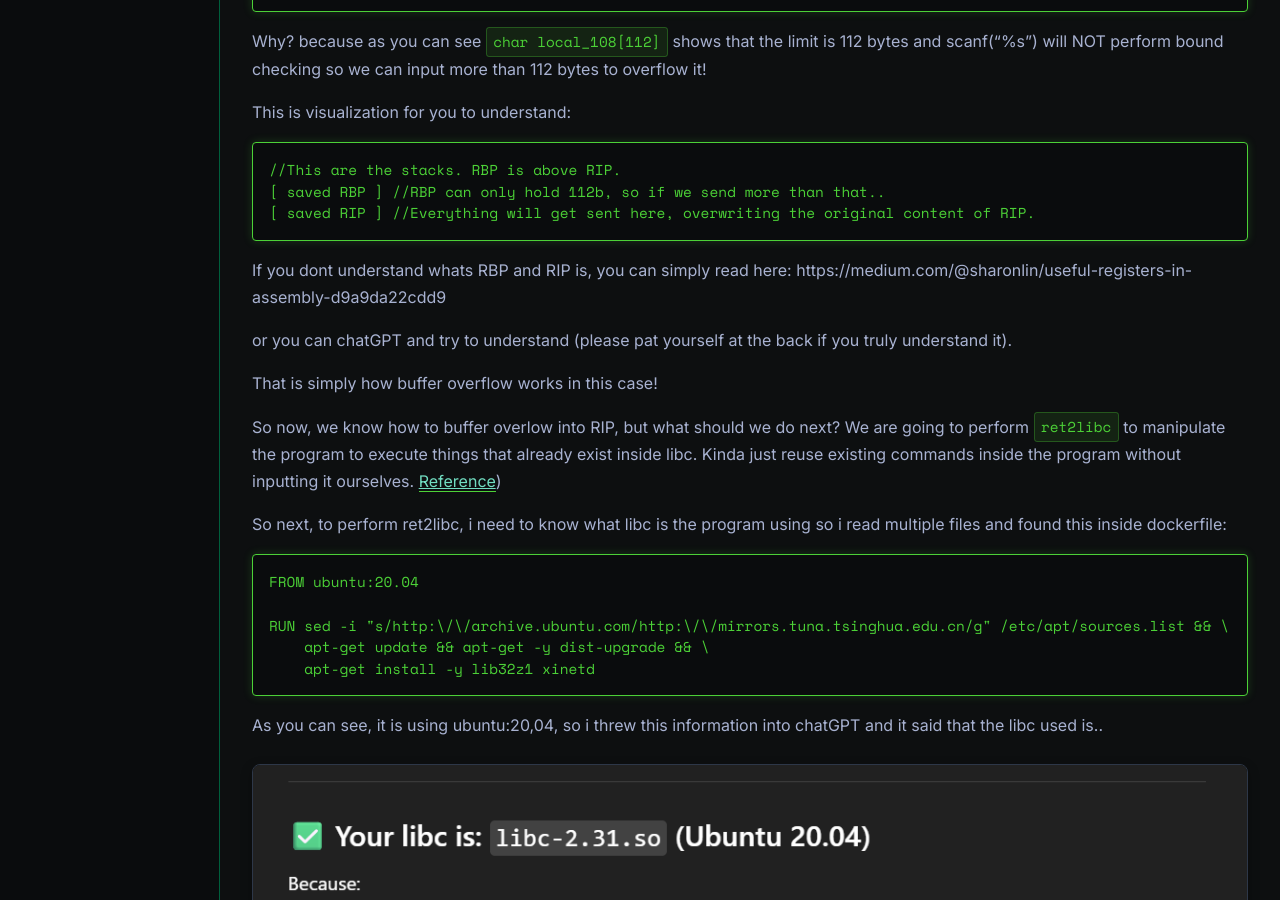
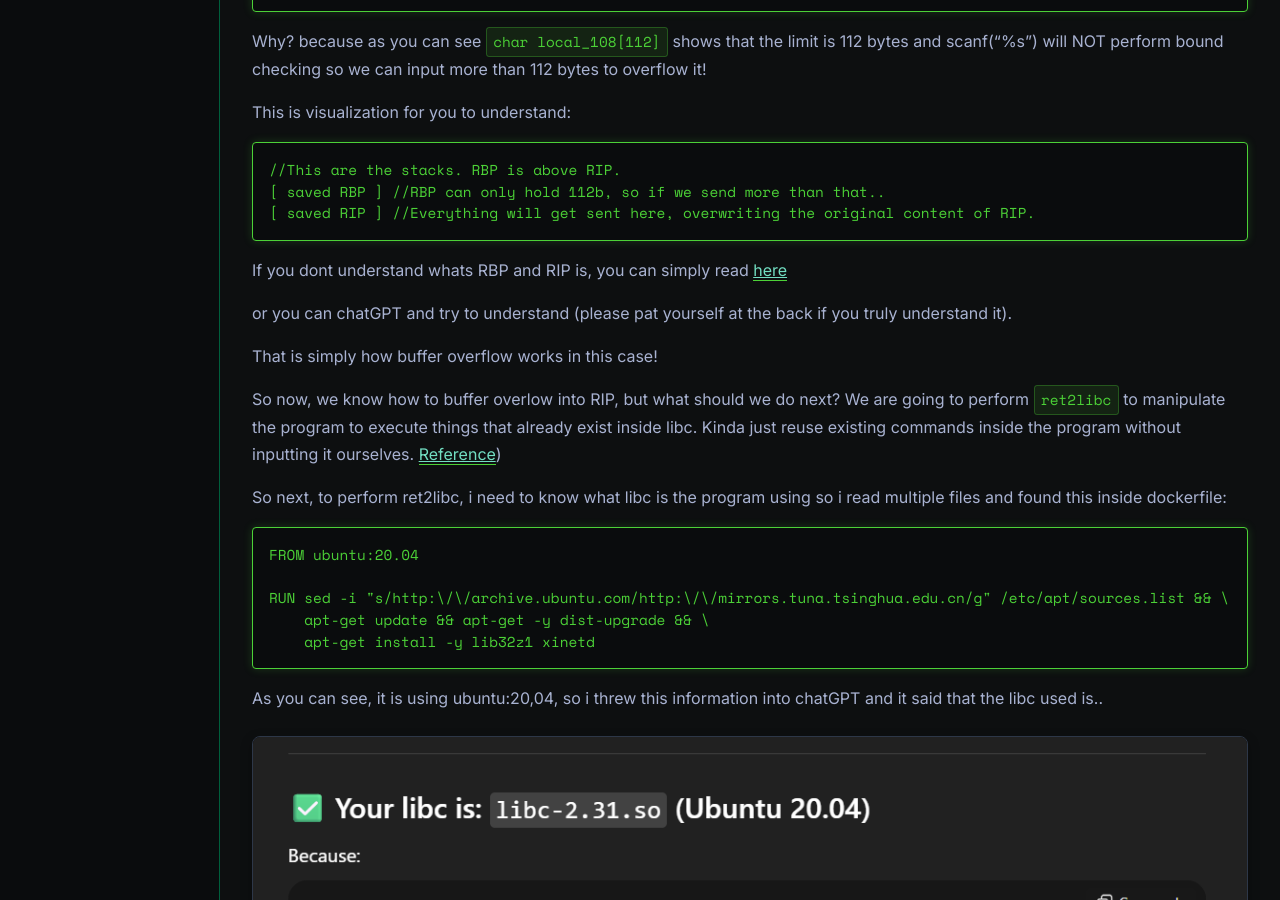
Before and after one commit to 171k/171k.github.io, a Jekyll site: the page built from _ctf/MCC2025/VillageNightWriteup.md, in a window 1280 px wide and 900 px high, scrolled down 2862 px. Built offline with Jekyll 4.4.1, drawn with Linux system fonts in a browser that asks for light colours.

Commit message:
Update VillageNightWriteup.md

````diff
--- a/_ctf/MCC2025/VillageNightWriteup.md
+++ b/_ctf/MCC2025/VillageNightWriteup.md
@@ -107,7 +107,7 @@ This is visualization for you to understand:
 [ saved RIP ] //Everything will get sent here, overwriting the original content of RIP.
 ```
 
-If you dont understand whats RBP and RIP is, you can simply read here: https://medium.com/@sharonlin/useful-registers-in-assembly-d9a9da22cdd9
+If you dont understand whats RBP and RIP is, you can simply read [here](https://medium.com/@sharonlin/useful-registers-in-assembly-d9a9da22cdd9)
 
 or you can chatGPT and try to understand (please pat yourself at the back if you truly understand it).
 
````
